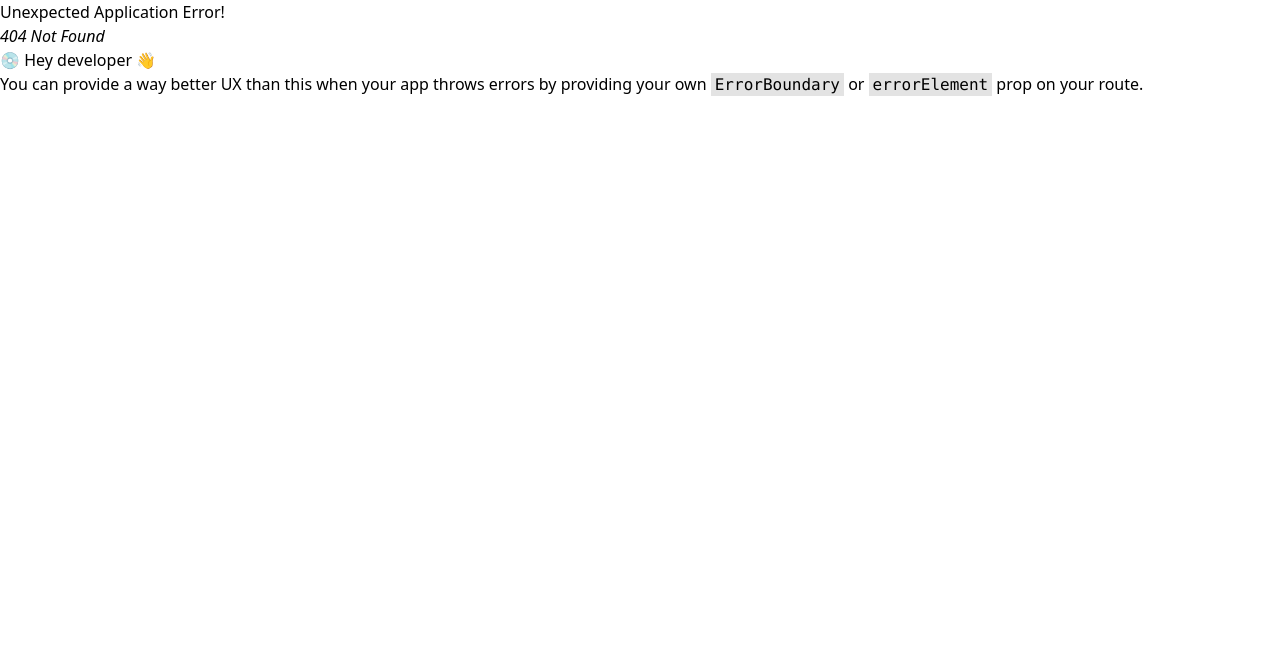
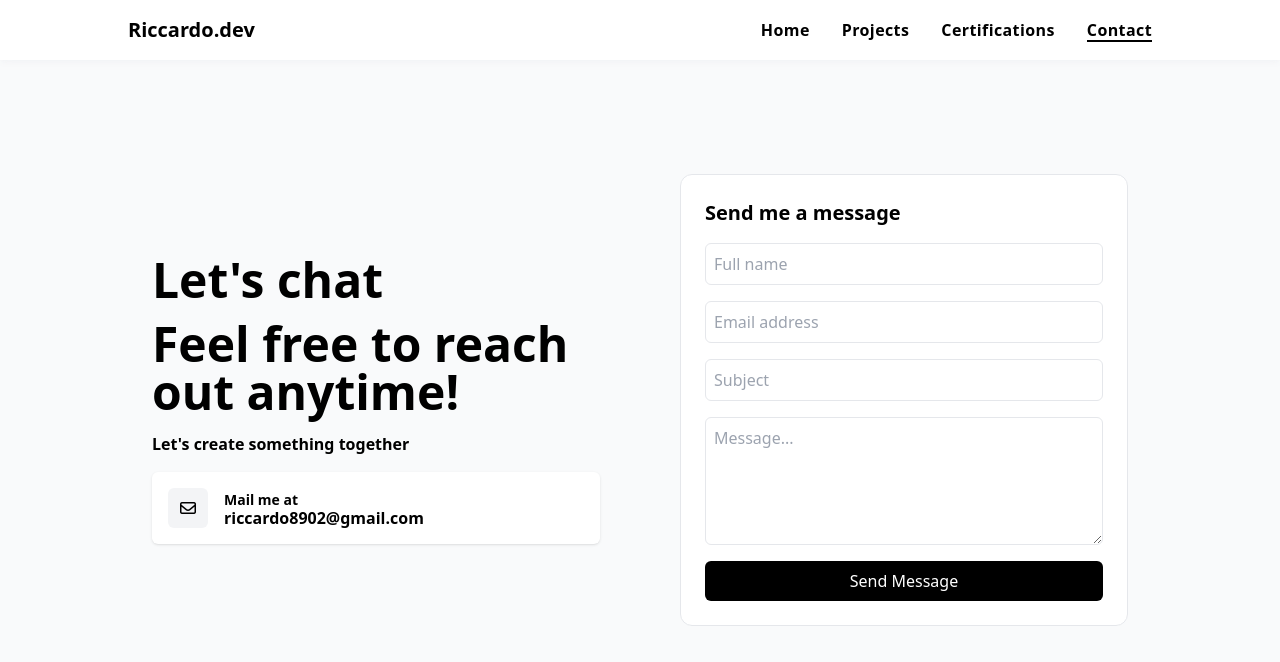
Before and after one commit to Shirloin/portofolio, a React (Vite) app: page /contact in a window 1280 px wide. Before the commit this address had no page. Shown: the top 662 px of the page. Built offline with nearby package versions, Linux system fonts and the light colour scheme.

Commit message:
feat: contact page

```diff
--- a/package.json
+++ b/package.json
@@ -12,8 +12,10 @@
   "dependencies": {
     "animate.css": "^4.1.1",
     "aos": "^2.3.4",
+    "emailjs-com": "^3.2.0",
     "react": "^18.3.1",
     "react-dom": "^18.3.1",
+    "react-hot-toast": "^2.4.1",
     "react-router-dom": "^6.26.2"
   },
   "devDependencies": {
--- a/src/components/Layout.tsx
+++ b/src/components/Layout.tsx
@@ -1,10 +1,12 @@
 import { Outlet } from "react-router-dom";
 import Navbar from "./Navbar";
+import { Toaster } from "react-hot-toast";
 
 export default function Layout() {
   return (
     <>
       <div className="flex min-h-screen w-full min-w-full flex-col overflow-x-hidden bg-gray-50">
+        <Toaster />
         <Navbar />
         <div className="z-10 mx-auto flex w-full flex-grow flex-col items-center justify-center">
           <Outlet />
--- a/src/components/cards/CertificationCard.tsx
+++ b/src/components/cards/CertificationCard.tsx
@@ -10,7 +10,8 @@ export default function CertificationCard({
   return (
     <>
       <a
-        className="animate__animated animate__fadeInLeft max-w-xl"
+        data-aos="zoom-in-up"
+        className="max-w-xl"
         href={certificate.link}
         target="_blank"
       >
--- a/src/components/cards/ProjectCard.tsx
+++ b/src/components/cards/ProjectCard.tsx
@@ -22,7 +22,7 @@ export default function ProjectCard({
   return (
     <>
       <div
-        className={`my-20 flex w-full max-w-4xl items-start gap-8 ${index! % 2 == 1 ? "flex-row-reverse" : ""}`}
+        className={`my-10 flex w-full max-w-lg flex-col items-start gap-8 lg:my-20 lg:max-w-4xl ${index! % 2 == 1 ? "lg:flex-row-reverse" : "lg:flex-row"}`}
       >
         <img
           data-aos={animate}
--- a/src/pages/CertificationPage.tsx
+++ b/src/pages/CertificationPage.tsx
@@ -27,8 +27,8 @@ const certificateList: ICertificate[] = [
 export default function CertificationPage() {
   return (
     <>
-      <div className="mx-auto my-20">
-        <h1 className="animate__animated animate__fadeInLeft mb-4 text-center text-lg font-bold md:mb-10 md:mt-4 md:text-3xl">
+      <div className="mx-auto my-20 overflow-hidden">
+        <h1 className="mb-4 text-center text-base font-bold md:mb-10 md:text-3xl">
           Certification Lists
         </h1>
         <div className="grid w-full place-items-center gap-4 px-4 sm:grid-cols-2 sm:gap-10">
--- /dev/null
+++ b/src/pages/ContactPage.tsx
@@ -0,0 +1,118 @@
+import { ChangeEvent, FormEvent, useState } from "react";
+import emailjs from "emailjs-com";
+import toast from "react-hot-toast";
+
+export default function ContactPage() {
+  const [formData, setFormData] = useState({
+    fullname: "",
+    email: "",
+    subject: "",
+    message: "",
+  });
+  const handleChange = (
+    e: ChangeEvent<HTMLInputElement | HTMLTextAreaElement>,
+  ) => {
+    const { name, value } = e.target;
+    setFormData({ ...formData, [name]: value });
+  };
+
+  const sendEmail = async (e: FormEvent<HTMLFormElement>) => {
+    e.preventDefault();
+    if (
+      formData.email.trim() === "" ||
+      formData.fullname.trim() === "" ||
+      formData.message.trim() === "" ||
+      formData.subject.trim() === ""
+    ) {
+      toast.error("Please fill all fields");
+      return;
+    }
+
+    const serviceId = import.meta.env.VITE_SERVICE_ID;
+    const templateId = import.meta.env.VITE_TEMPLATE_ID;
+    const userId = import.meta.env.VITE_USER_ID;
+    const res = await emailjs.send(serviceId, templateId, formData, userId);
+    setFormData({
+      fullname: "",
+      email: "",
+      subject: "",
+      message: "",
+    });
+    if (res.status === 200) {
+      toast.success("Email has been sent");
+    } else {
+      toast.error("Fail to send email");
+    }
+  };
+
+  return (
+    <>
+      <div className="mx-auto my-20 flex w-full max-w-5xl flex-col flex-wrap items-center justify-center gap-10 px-4 md:gap-20 lg:flex-row">
+        <div className="animate__animated animate__fadeInLeft flex max-w-md flex-col gap-4 text-center lg:text-start">
+          <h1 className="text-3xl font-bold lg:text-5xl">Let's chat</h1>
+          <p className="text-3xl font-bold lg:text-5xl">
+            Feel free to reach out anytime!
+          </p>
+          <p className="font-semibold">Let's create something together</p>
+          <a
+            href="mailto:riccardo8902@gmail.com"
+            className="flex items-center gap-4 rounded-md bg-white p-4 text-start shadow"
+          >
+            <div className="flex h-10 w-10 items-center justify-center rounded-md bg-gray-100">
+              <i className="fa-regular fa-envelope"></i>
+            </div>
+            <div className="leading-none">
+              <p className="text-sm font-semibold">Mail me at</p>
+              <p className="font-bold">riccardo8902@gmail.com</p>
+            </div>
+          </a>
+        </div>
+        <form
+          onSubmit={sendEmail}
+          className="animate__animated animate__fadeInLeft flex w-full max-w-md flex-col gap-4 rounded-xl border bg-white p-6"
+          action=""
+        >
+          <h1 className="text-xl font-semibold">Send me a message</h1>
+          <input
+            onChange={handleChange}
+            value={formData.fullname}
+            className="rounded-md border p-2"
+            placeholder="Full name"
+            type="text"
+            name="fullname"
+          />
+          <input
+            onChange={handleChange}
+            value={formData.email}
+            className="rounded-md border p-2"
+            placeholder="Email address"
+            type="text"
+            name="email"
+          />
+          <input
+            onChange={handleChange}
+            value={formData.subject}
+            className="rounded-md border p-2"
+            placeholder="Subject"
+            type="text"
+            name="subject"
+          />
+          <textarea
+            onChange={handleChange}
+            value={formData.message}
+            className="h-32 rounded-md border p-2"
+            placeholder="Message..."
+            name="message"
+            id=""
+          ></textarea>
+          <button
+            type="submit"
+            className="w-full rounded-md bg-black p-2 text-white"
+          >
+            Send Message
+          </button>
+        </form>
+      </div>
+    </>
+  );
+}
--- a/src/pages/HomePage.tsx
+++ b/src/pages/HomePage.tsx
@@ -1,13 +1,13 @@
 export default function HomePage() {
   return (
     <>
-      <div className="mx-auto my-20 flex w-full flex-wrap items-center justify-center gap-20">
-        <div className="max-w-lg">
-          <h1 className="animate__animated animate__fadeInLeft text-5xl font-bold">
+      <div className="mx-auto my-10 flex w-full flex-col-reverse flex-wrap items-center justify-center gap-4 px-4 md:my-20 md:flex-row lg:gap-20">
+        <div className="max-w-sm lg:max-w-lg">
+          <h1 className="animate__animated animate__fadeInLeft text-3xl font-bold lg:text-5xl">
             <span>Hi, It's Me</span> <br />
             <span>Riccardo</span>
           </h1>
-          <p className="animate__animated animate__fadeInLeft mt-4 font-sans text-base font-medium">
+          <p className="animate__animated animate__fadeInLeft mt-4 font-sans text-sm font-medium lg:text-base">
             Hi, I'm Riccardo, a Bachelor's graduate in Computer Science
             specializing in Mobile Application and Technology. With a passion
             for building innovative digital solutions, I have hands-on
@@ -31,7 +31,7 @@ export default function HomePage() {
             </a>
           </div>
         </div>
-        <div className="animate__animated animate__fadeInLeft h-80 w-80 overflow-hidden rounded-full">
+        <div className="animate__animated animate__fadeInLeft h-40 w-40 overflow-hidden rounded-full lg:h-80 lg:w-80">
           <img
             className="h-full w-full scale-110 rounded-full object-cover"
             src="/images/profile/profile_1.jpg"
--- a/src/pages/ProjectPage.tsx
+++ b/src/pages/ProjectPage.tsx
@@ -42,13 +42,12 @@ const projects: IProject[] = [
 export default function ProjectPage() {
   return (
     <>
-      <div className="mx-auto my-28 flex flex-grow flex-col">
-        <h1 className="text-2xl font-bold">
-          Each project is a unique piece of development
-        </h1>
+      <div className="mx-auto my-28 flex flex-grow flex-col px-4">
+        <h1 className="text-center text-2xl font-bold">Project Lists</h1>
         <div className="flex w-full flex-grow flex-col">
           {projects.map((p, index) => (
             <ProjectCard
+              key={index}
               index={index}
               title={p.title}
               description={p.description}
--- a/src/routes/AppRouter.tsx
+++ b/src/routes/AppRouter.tsx
@@ -3,6 +3,7 @@ import HomePage from "../pages/HomePage";
 import Layout from "../components/Layout";
 import ProjectPage from "../pages/ProjectPage";
 import CertificationPage from "../pages/CertificationPage";
+import ContactPage from "../pages/ContactPage";
 
 const router = createBrowserRouter([
   {
@@ -21,6 +22,10 @@ const router = createBrowserRouter([
         path: "/certification",
         element: <CertificationPage />,
       },
+      {
+        path: "/contact",
+        element: <ContactPage />,
+      },
     ],
   },
 ]);
--- a/vite.config.ts
+++ b/vite.config.ts
@@ -4,4 +4,7 @@ import react from "@vitejs/plugin-react";
 // https://vitejs.dev/config/
 export default defineConfig({
   plugins: [react()],
+  optimizeDeps: {
+    include: ['react-hot-toast'],
+  }
 });
```
Also changed, not shown: 2 other files (tests, documents, lock files or other folders).
